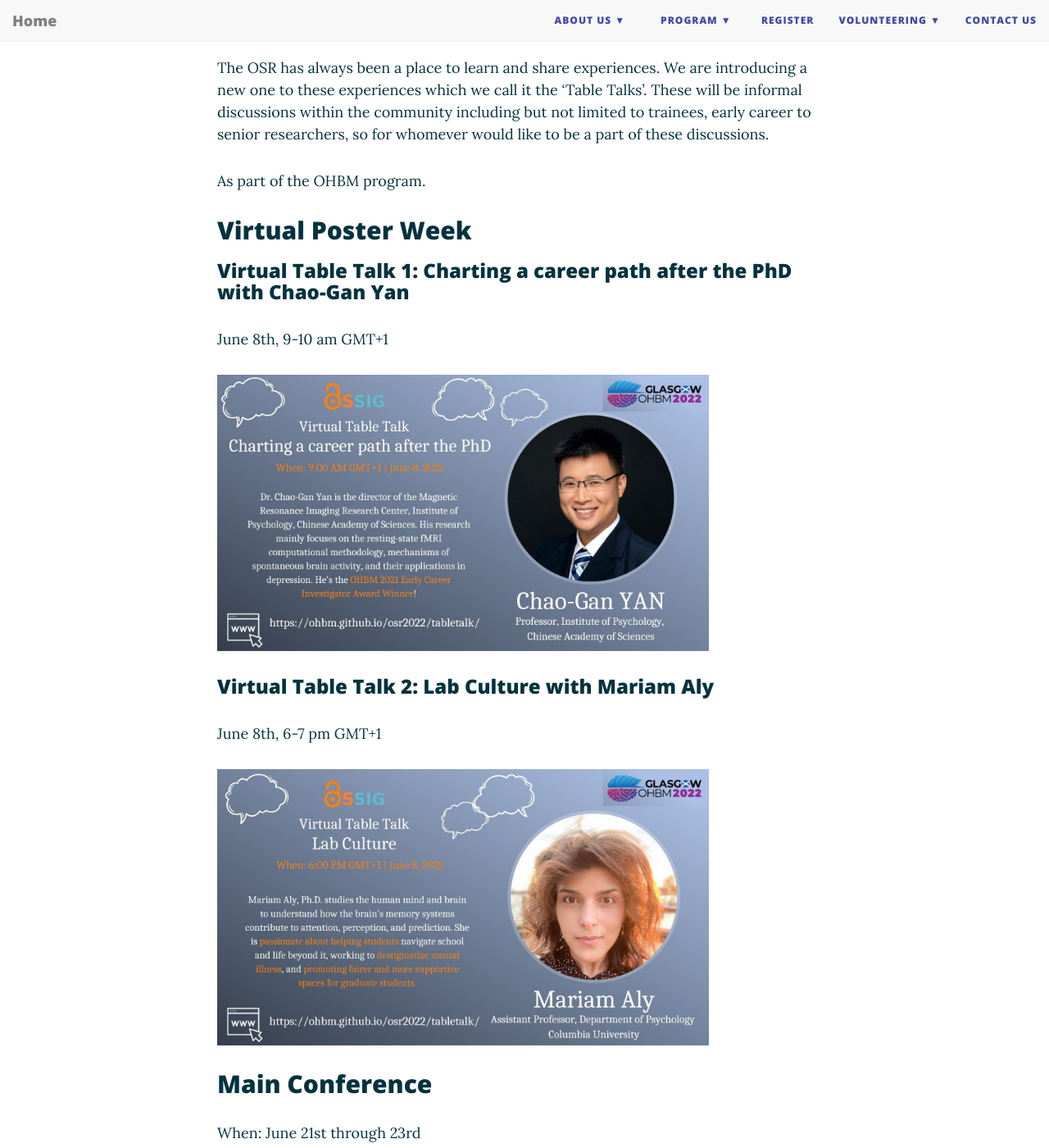
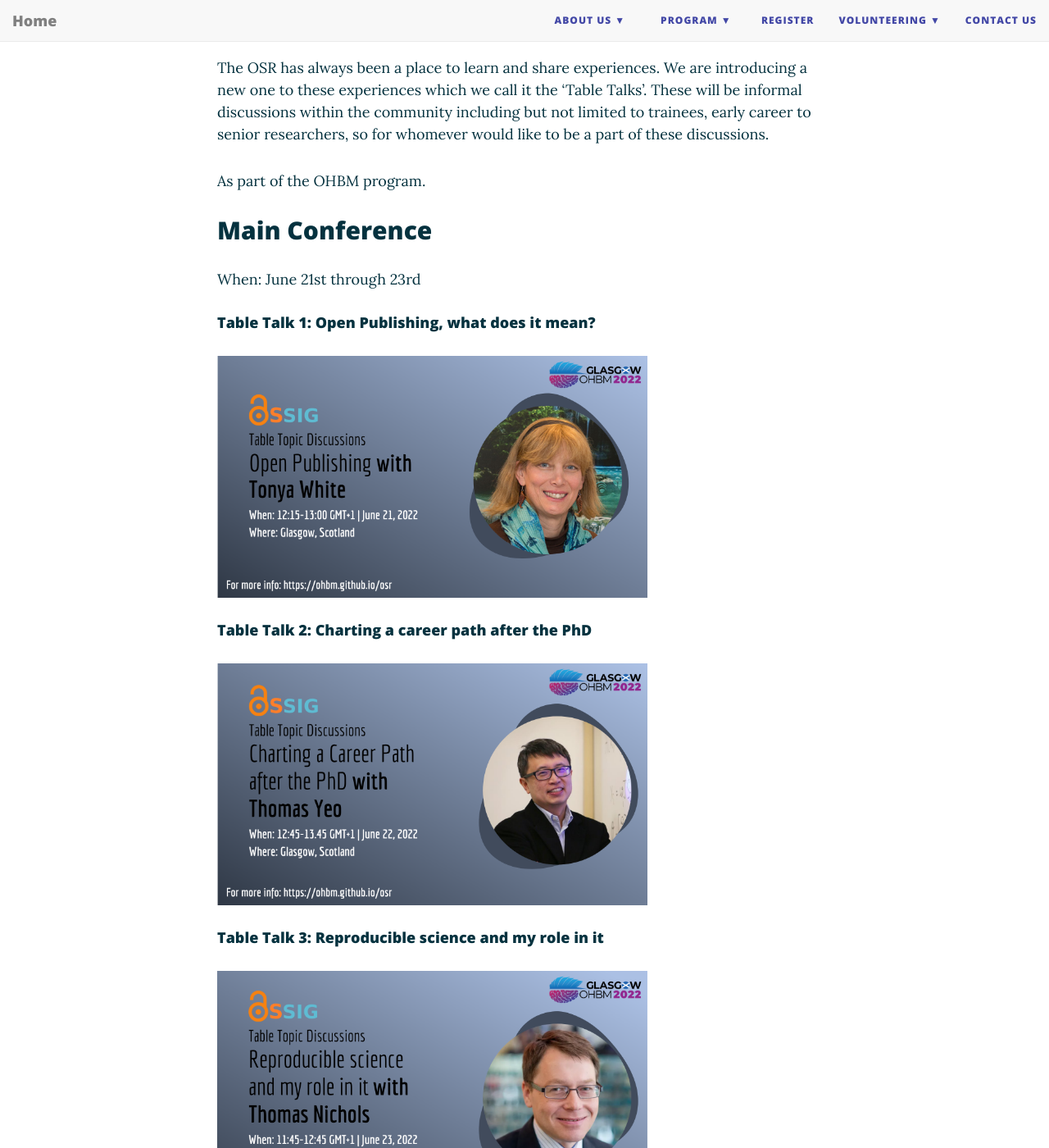
Before and after one commit to ohbm/osr2023, a Jekyll site: the page built from tabletalk.md, in a window 1280 px wide and 1400 px high, scrolled down 297 px. Shown: the whole window at 82% size. Built offline with Jekyll 4.4.1, drawn with Linux system fonts in a browser that asks for light colours; nearby versions of some CDN libraries; some of the changed text lies outside the part shown.

Commit message:
moved the in-person upcoming talks up

```diff
--- a/tabletalk.md
+++ b/tabletalk.md
@@ -7,32 +7,28 @@
 
 As part of the OHBM program.
 
+## Main Conference
+When: June 21st through 23rd
+
+#### Table Talk 1: Open Publishing, what does it mean?
+
+<img src="../img/ads/tabletalks/1.png" width="70%">
+
+#### Table Talk 2: Charting a career path after the PhD
+
+<img src="../img/ads/tabletalks/2.png" width="70%">
+
+#### Table Talk 3: Reproducible science and my role in it
+
+<img src="../img/ads/tabletalks/3.png" width="70%">
+
+
 ## Virtual Poster Week
 
 ### Virtual Table Talk 1: Charting a career path after the PhD with Chao-Gan Yan <br/>
 
 June 8th, 9-10 am GMT+1 <br/>
 
-<img src="../img/ads/Chao_Gan_Yan.jpeg" width="80%">
-
 ### Virtual Table Talk 2: Lab Culture with Mariam Aly <br/>
 
 June 8th, 6-7 pm GMT+1 <br/>
-
-<img src="../img/ads/Mariam_Aly.jpeg" width="80%">
-
-
-## Main Conference
-When: June 21st through 23rd
-
-#### Table Talk 1: Open Publishing, what does it mean?
-
-<img src="../img/ads/tabletalks/1.png" width="80%">
-
-#### Table Talk 2: Charting a career path after the PhD
-
-<img src="../img/ads/tabletalks/2.png" width="80%">
-
-#### Table Talk 3: Reproducible science and my role in it
-
-<img src="../img/ads/tabletalks/3.png" width="80%">
```
